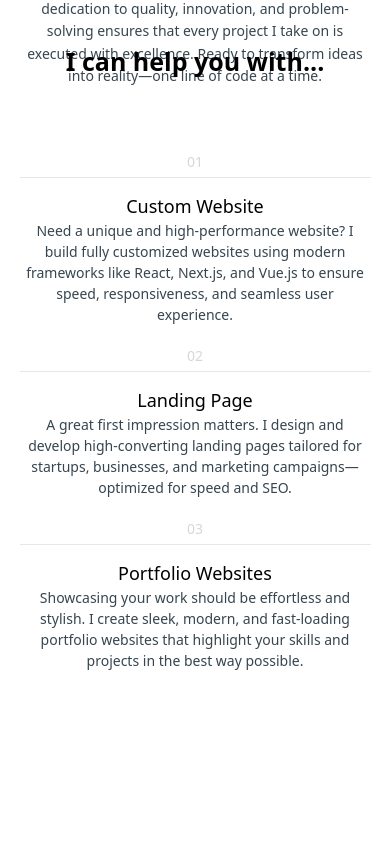
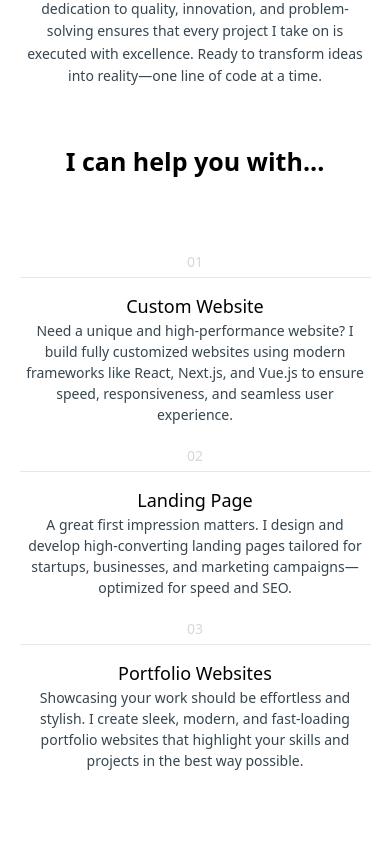
Before and after one commit to paragchauhan98/feature-develop, a Next.js app: page /about in a window 390 px wide. Shown: the part 1300-2144 px from the top of the page. Built offline with nearby package versions, Linux system fonts and the light colour scheme.

Commit message:
image changes

```diff
--- a/components/about-header/styleabout.module.scss
+++ b/components/about-header/styleabout.module.scss
@@ -306,6 +306,7 @@ p{
   .services {
     flex-direction: column;
     gap: 2rem;
+    margin-top: 10rem;
   }
 
   .service {
--- a/components/contact-page/contactPage.jsx
+++ b/components/contact-page/contactPage.jsx
@@ -129,7 +129,7 @@ const handleChange = (field, value) => {
                             <Image
                                 fill={true}
                                 alt={"image"}
-                                src={`/images/parag.jpeg`}
+                                src={`/images/parag.jpg`}
                             />
                         </div>
                         {/* <h2>Let's <span>work</span> together</h2> */}
```
